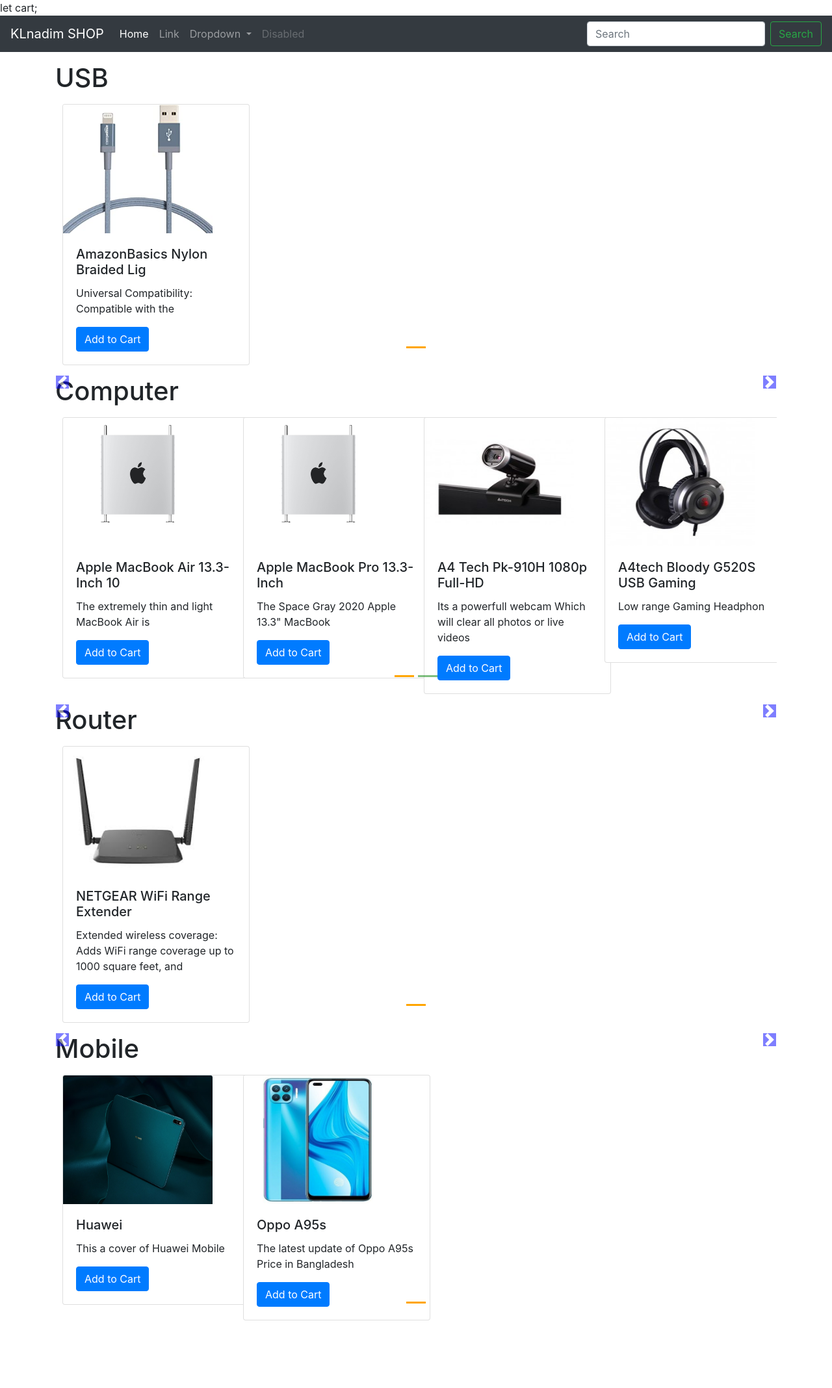
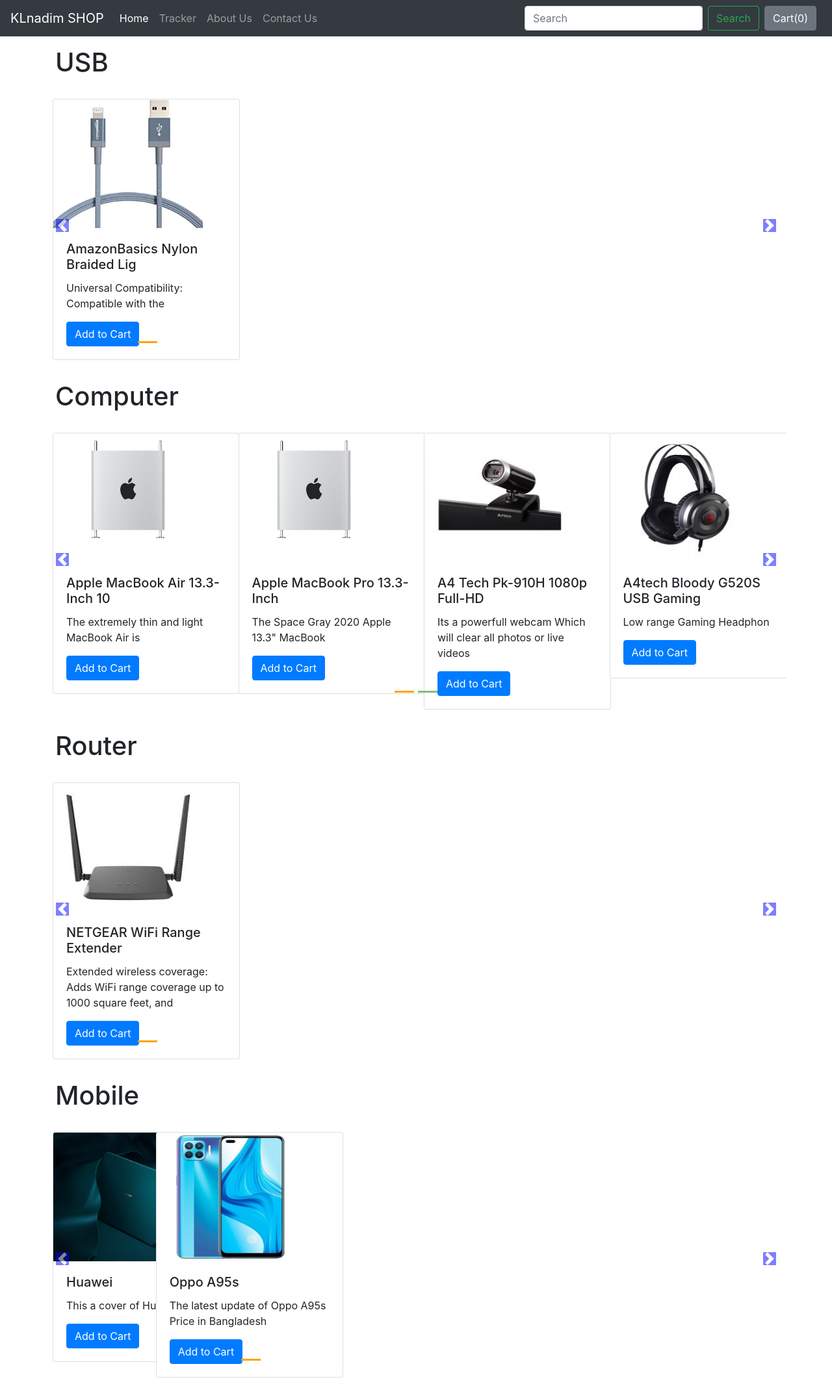
Before and after one commit to klnadim/EcommerceWithDjango, a Django app: page /shop/ in a window 1280 px wide. Shown: the whole page at 65% size. Before the commit the page ends 2032 px from the top, so only its background shows below. Run offline with Django 3.2, Linux system fonts and the light colour scheme; data comes from the database, SQL or seed files in the repository; some libraries are stand-ins or nearby versions.

Commit message:
Adding Cart PopOver & Other Pages Using Bootstrap | Python Django Tutorials In Hindi #40

```diff
--- a/shop/templates/shop/about.html
+++ b/shop/templates/shop/about.html
@@ -1,5 +1,5 @@
 {% extends 'shop/base.html' %}
 
-{% block title %}Title of About {% endblock %}
+{% block title %}About Us {% endblock %}
 
-{% block body%}This a part of Body in HTML CODE{% endblock %}
+{% block body%}This is a part of Body in HTML CODE for about page{% endblock %}
--- a/shop/templates/shop/base.html
+++ b/shop/templates/shop/base.html
@@ -10,10 +10,13 @@
           integrity="sha384-JcKb8q3iqJ61gNV9KGb8thSsNjpSL0n8PARn9HuZOnIxN0hoP+VmmDGMN5t9UJ0Z" crossorigin="anonymous">
 
     <title>{% block title %} {% endblock %}!</title>
+    {% block css%}
+    <style>
 
-   <style>
-       {% block css %} {% endblock %}
-   </style>
+    </style>
+
+    {% endblock %}
+
 
 </head>
 <body>
@@ -34,31 +37,27 @@
     <div class="collapse navbar-collapse" id="navbarSupportedContent">
         <ul class="navbar-nav mr-auto">
             <li class="nav-item active">
-                <a class="nav-link" href="#">Home <span class="sr-only">(current)</span></a>
+                <a class="nav-link" href="/shop">Home <span class="sr-only">(current)</span></a>
             </li>
             <li class="nav-item">
-                <a class="nav-link" href="#">Link</a>
-            </li>
-            <li class="nav-item dropdown">
-                <a class="nav-link dropdown-toggle" href="#" id="navbarDropdown" role="button" data-toggle="dropdown"
-                   aria-haspopup="true" aria-expanded="false">
-                    Dropdown
-                </a>
-                <div class="dropdown-menu" aria-labelledby="navbarDropdown">
-                    <a class="dropdown-item" href="#">Action</a>
-                    <a class="dropdown-item" href="#">Another action</a>
-                    <div class="dropdown-divider"></div>
-                    <a class="dropdown-item" href="#">Something else here</a>
-                </div>
+                <a class="nav-link" href="/shop/tracker">Tracker</a>
             </li>
             <li class="nav-item">
-                <a class="nav-link disabled" href="#" tabindex="-1" aria-disabled="true">Disabled</a>
+                <a class="nav-link" href="/shop/about">About Us</a>
             </li>
+            <li class="nav-item">
+                <a class="nav-link" href="/shop/contact">Contact Us</a>
+            </li>
+
         </ul>
         <form class="form-inline my-2 my-lg-0">
             <input class="form-control mr-sm-2" type="search" placeholder="Search" aria-label="Search">
             <button class="btn btn-outline-success my-2 my-sm-0" type="submit">Search</button>
         </form>
+        <button type="button" class="btn btn-secondary mx-2" data-container="body" id="popcart" data-toggle="popover"
+                data-placement="bottom" data-html="true" data-content="Vivamus sagittis lacus vel augue laoreet rutrum faucibus.">
+            Cart(<span id="cart">0</span>)
+        </button>
     </div>
 </nav>
 <!--Ended Nav bar -->
@@ -77,7 +76,7 @@
         integrity="sha384-B4gt1jrGC7Jh4AgTPSdUtOBvfO8shuf57BaghqFfPlYxofvL8/KUEfYiJOMMV+rV"
         crossorigin="anonymous"></script>
 
-        {% block js %}{% endblock %}
+{% block js %}{% endblock %}
 
 </body>
 </html>
--- /dev/null
+++ b/shop/templates/shop/checkout.html
@@ -0,0 +1,5 @@
+{% extends 'shop/base.html' %}
+
+{% block title %}Checkout {% endblock %}
+
+{% block body%}This is a part of Body in HTML CODE for CHECKOUT PAGE{% endblock %}
--- /dev/null
+++ b/shop/templates/shop/contact.html
@@ -0,0 +1,5 @@
+{% extends 'shop/base.html' %}
+
+{% block title %}Contact {% endblock %}
+
+{% block body%}This is a part of Body in HTML CODE for CONTACT PAGE{% endblock %}
--- a/shop/templates/shop/index.html
+++ b/shop/templates/shop/index.html
@@ -1,13 +1,14 @@
-let cart; {% extends 'shop/base.html' %}
+{% extends 'shop/base.html' %}
 {% block title %} Home Page{% endblock %}
+
 {% block css %}
-
+    <style>
         .col-md-3 {
         display: inline-block;
         margin-left: -4px;
         }
         .col-md-3 img {
-    width: 230px;
+            max-width: 230px;
             height: 198px;
         }
 
@@ -27,13 +28,14 @@
         .carousel-control-prev, .carousel-control-next{
         top:auto;
         bottom:auto;
+         padding-top:201px
         }
 
         body .no-padding {
         padding-left: 0;
         padding-right: 0;
         }
-
+    </style>
 {% endblock %}
 
 {% block body %}
@@ -45,6 +47,7 @@
     <!-- Start Slide coding here -->
     {% for product,range,nSlides in allProds %}
     <h1 class="my-3">{{product.0.category}}</h1>
+    <div class="row">
     <div id="demo{{forloop.counter}}" class="carousel slide my-3" data-ride="carousel">
         <ul class="carousel-indicators">
             <li data-target="#demo{{forloop.counter}}" data-slide-to="0" class="active"></li>
@@ -55,19 +58,9 @@
 
         <div class="container carousel-inner no-padding">
             <div class="carousel-item active">
-                <div class="col-xs-3 col-sm-3 col-md-3">
-                    <div class="card" style="width: 18rem;">
-                        <img src='/media/{{product.0.productImage}}' class="card-img-top" alt="...">
-                        <div class="card-body">
-                            <h5 class="card-title">{{product.0.product_name}}</h5>
-                            <p class="card-text">{{product.0.desc}}</p>
-                            <button id="pr{{product.0.id}}"  class="btn btn-primary cart">Add to Cart</button>
-                        </div>
-                    </div>
-                </div>
 
 
-                {% for i in product|slice:"1:" %}
+                {% for i in product %}
 
                 <div class="col-xs-3 col-sm-3 col-md-3">
                     <div class="card" style="width: 18rem;">
@@ -79,7 +72,7 @@
                         </div>
                     </div>
                 </div>
-                {% if forloop.counter|divisibleby:3 and forloop.counter > 0 and not forloop.last%}
+                {% if forloop.counter|divisibleby:4 and forloop.counter > 0 and not forloop.last%}
             </div>
             <div class="carousel-item">
                 {% endif %}
@@ -98,6 +91,7 @@
     <span class="carousel-control-next-icon"></span>
 </a>
 
+        </div>
     {% endfor %}
     </div>
 {% endblock %}
@@ -111,6 +105,7 @@
     }
     else {
         cart = JSON.parse(localStorage.getItem('cart'))
+        document.getElementById('cart').innerHTML = Object.keys(cart).length;
     }
     $('.cart').click(function (){
         console.log('Clicked');
@@ -125,8 +120,10 @@
         }
         console.log(cart);
         localStorage.setItem('cart',JSON.stringify(cart));
-
+        document.getElementById('cart').innerHTML = Object.keys(cart).length;
     });
+    $('#popcart').popover()
+     document.getElementById('popcart').setAttribute('data-content','<h5>Cart</h5>');
 
 </script>
 
--- /dev/null
+++ b/shop/templates/shop/productView.html
@@ -0,0 +1,5 @@
+{% extends 'shop/base.html' %}
+
+{% block title %}Products {% endblock %}
+
+{% block body%}This is a part of Body in HTML CODE for Product View{% endblock %}
--- /dev/null
+++ b/shop/templates/shop/search.html
@@ -0,0 +1,5 @@
+{% extends 'shop/base.html' %}
+
+{% block title %}Seached Results {% endblock %}
+
+{% block body%}This is a part of Body in HTML CODE for Searched Page{% endblock %}
--- /dev/null
+++ b/shop/templates/shop/tracker.html
@@ -0,0 +1,5 @@
+{% extends 'shop/base.html' %}
+
+{% block title %}Tracker {% endblock %}
+
+{% block body%}This is a part of Body in HTML CODE for Tracker Page{% endblock %}
--- a/shop/urls.py
+++ b/shop/urls.py
@@ -3,6 +3,11 @@
 from . import views
 urlpatterns = [
    path('', views.index,name="ShopHome"),
-   path('about', views.about,name="About"),
+   path('about/', views.about,name="About"),
+   path('contact/', views.contact,name="Contact"),
+   path('tracker/', views.tracker,name="Tracker"),
+   path('search/', views.search,name="Search"),
+   path('productView/', views.productView,name="productView"),
+   path('checkout/', views.checkout,name="Checkout"),
    path('programtest',views.programTest,name="programTest")
 ]
--- a/shop/views.py
+++ b/shop/views.py
@@ -54,3 +54,18 @@
 
 def about(request):
     return render(request, 'shop/about.html')
+
+def contact(request):
+    return render(request, 'shop/contact.html')
+
+def tracker(request):
+    return render(request, 'shop/tracker.html')
+
+def search(request):
+    return render(request, 'shop/search.html')
+
+def productView(request):
+    return render(request, 'shop/productView.html')
+
+def checkout(request):
+    return render(request, 'shop/checkout.html')
```
Lines whose indentation alone changed are shown as unchanged.
